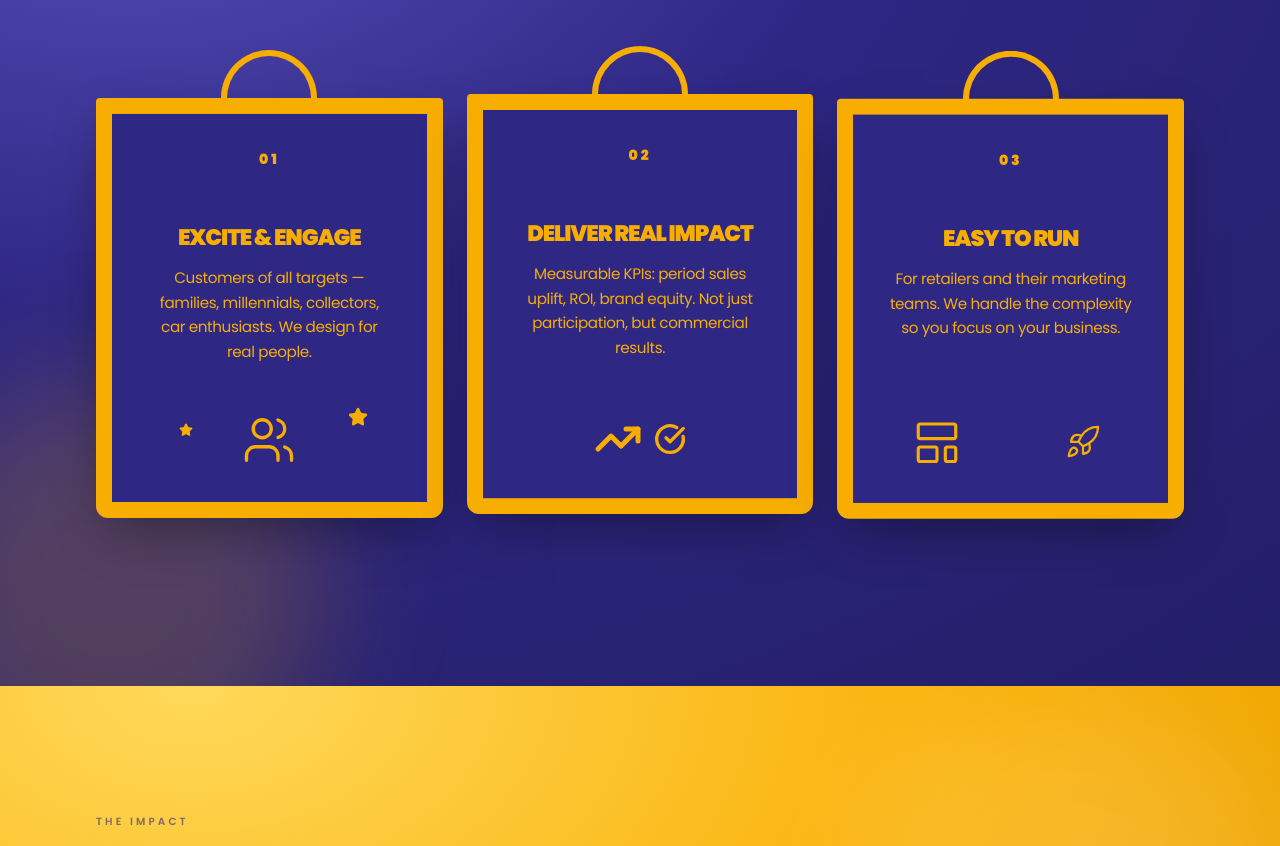
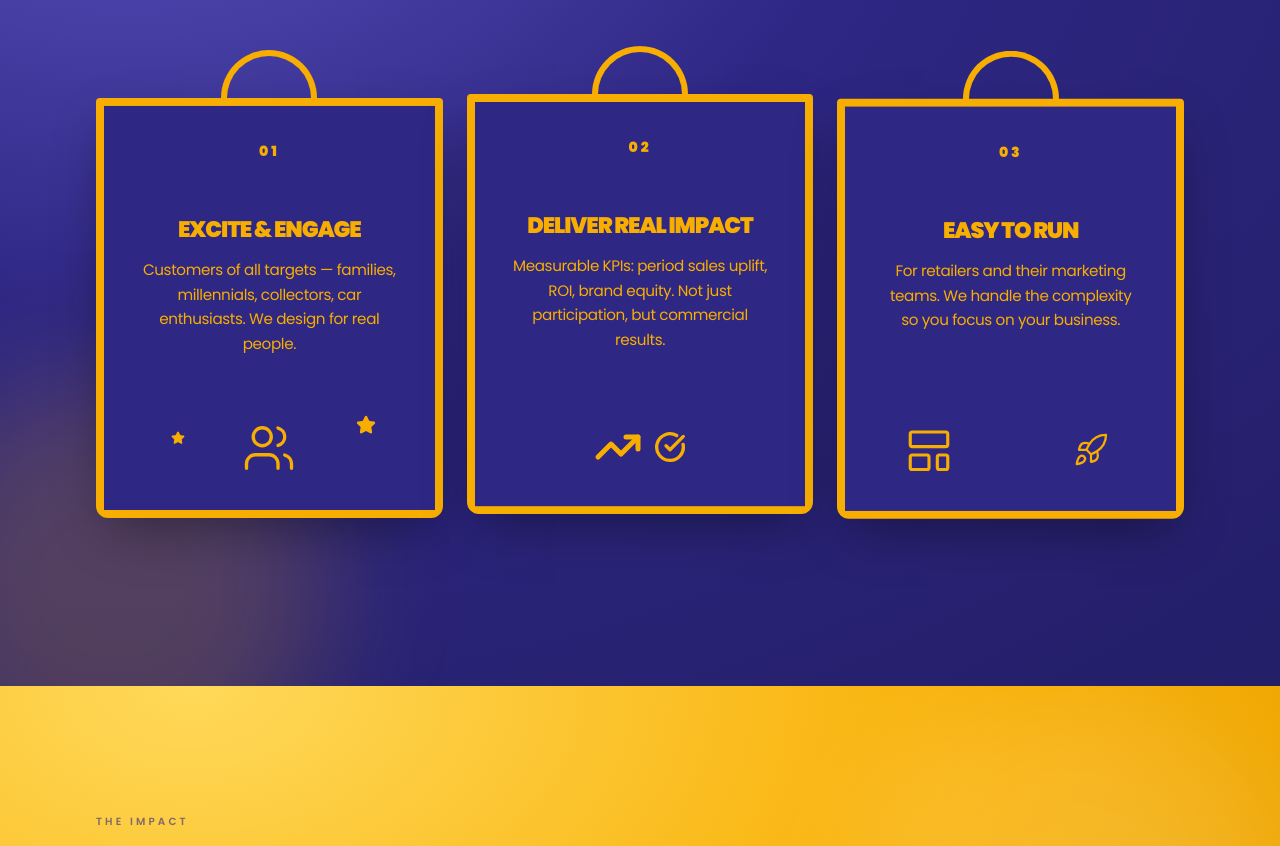
Before and after one commit to andreapiscioneri/KLR-restyling, a Next.js app: page /about in a window 1280 px wide. Shown: the part 1789-2635 px from the top of the page. Built offline with nearby package versions, Linux system fonts and the light colour scheme.

Commit message:
borse about OK

```diff
--- a/app/about/_client.tsx
+++ b/app/about/_client.tsx
@@ -89,7 +89,7 @@ export function AboutClient() {
                   <motion.div
                     animate={{ y: [0, -12, 0] }}
                     transition={{ repeat: Infinity, duration: 4 + i * 0.5, ease: "easeInOut", delay: i * 0.2 }}
-                    className="relative bg-[#F8AE01] rounded-b-xl rounded-t-sm shadow-[0_20px_50px_-12px_rgba(0,0,0,0.4)] p-4 h-full min-h-[420px]"
+                    className="relative bg-[#F8AE01] rounded-b-xl rounded-t-sm shadow-[0_20px_50px_-12px_rgba(0,0,0,0.4)] p-2 h-full min-h-[420px]"
                   >
                     {/* Manico della borsa */}
                     <div className="absolute -top-12 left-1/2 -translate-x-1/2 w-24 h-14 border-t-[6px] border-x-[6px] border-[#F8AE01] rounded-t-full z-[-1]" />
```
